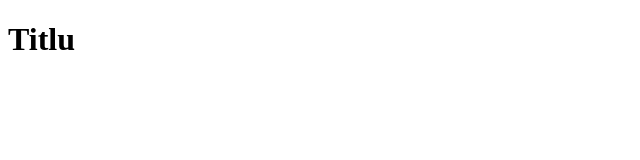
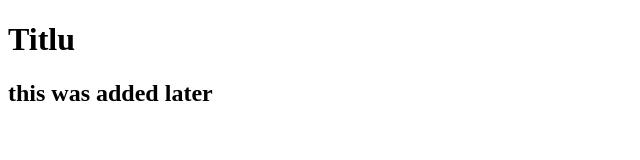
Before and after one commit to Cimidel/my_first_repo, a plain HTML site: page index.html in a window 1280 px wide. Shown: the whole page, without its empty margins (0-640 px from the left). Drawn offline with Linux system fonts and the light colour scheme.

Commit message:
this was added later

```diff
--- a/index.html
+++ b/index.html
@@ -7,5 +7,6 @@
 </head>
 <body>
     <h1>Titlu</h1>
+    <h2>this was added later </h2>
 </body>
 </html>
```
